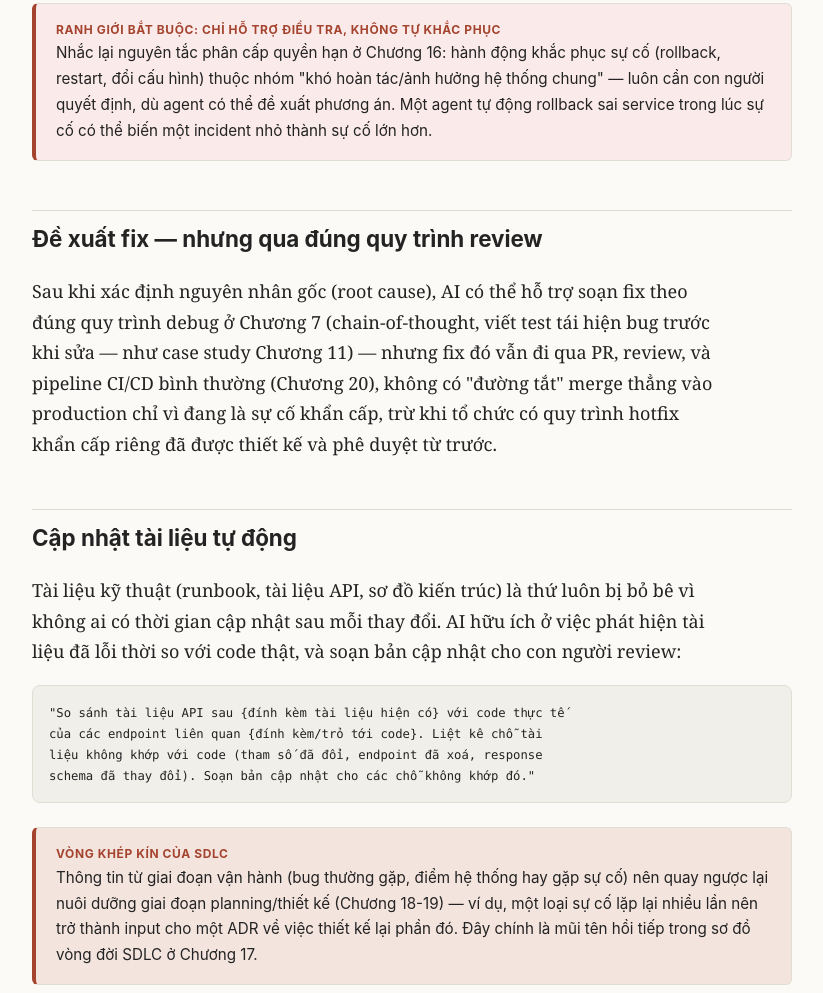
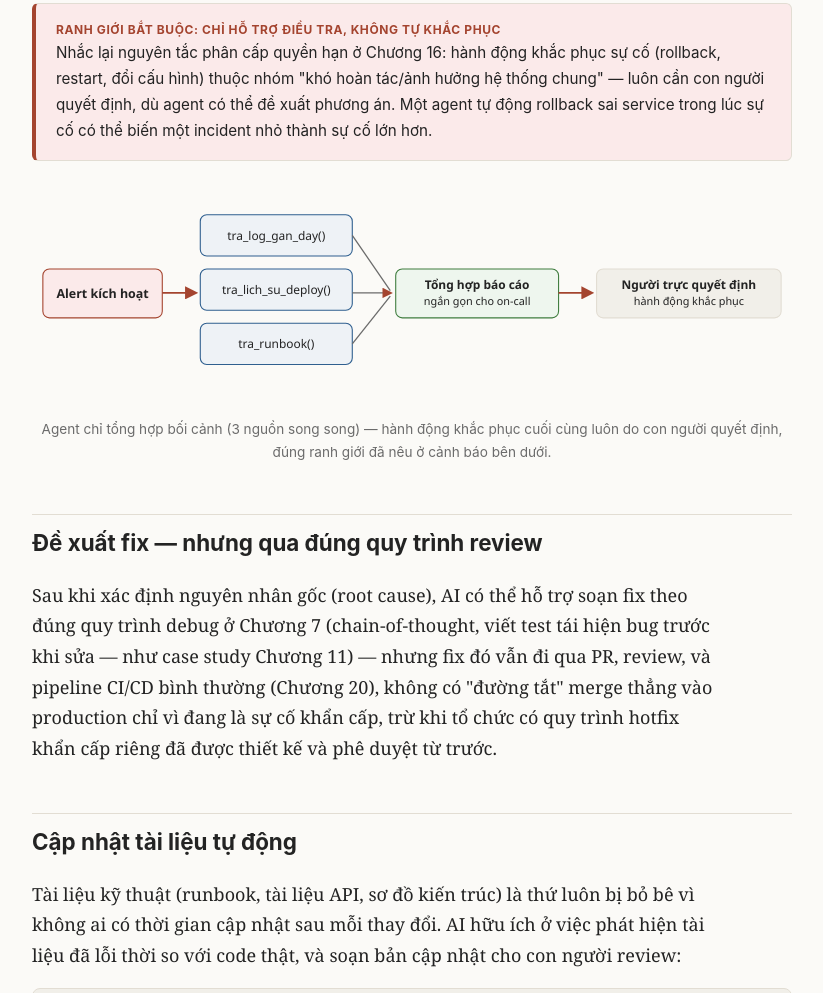
Before and after one commit to phamtuanchip/AI_book, a plain HTML site: page chapters/21-ai-trong-van-hanh-bao-tri.html in a window 1280 px wide. Shown: the part 1162-2155 px from the top of the page, without its empty margins (228-1051 px from the left). Drawn offline with Linux system fonts and the light colour scheme.

Commit message:
Enrich Chapter 21 with an incident-triage flow diagram
Co-Authored-By: Claude Sonnet 5 <noreply@anthropic.com>

```diff
--- a/chapters/21-ai-trong-van-hanh-bao-tri.html
+++ b/chapters/21-ai-trong-van-hanh-bao-tri.html
@@ -52,6 +52,48 @@ thể đề xuất phương án. Một agent tự động rollback sai service t
 nhỏ thành sự cố lớn hơn.
 </div>
 
+<figure>
+<svg viewBox="0 0 700 200" role="img" aria-label="Luồng incident triage: Alert kích hoạt agent tra log, lịch sử deploy, runbook, tổng hợp báo cáo cho người trực quyết định">
+  <g font-family="Segoe UI, Arial, sans-serif" font-size="11.5" fill="#232323">
+    <rect x="10" y="70" width="110" height="45" rx="6" fill="#fbeaea" stroke="#a4442f"/>
+    <text x="65" y="97" text-anchor="middle" font-weight="700">Alert kích hoạt</text>
+
+    <path d="M120 92 L150 92" stroke="#a4442f" stroke-width="1.5" marker-end="url(#ic1)"/>
+
+    <rect x="155" y="20" width="140" height="38" rx="6" fill="#eef2f6" stroke="#2f5f8f"/>
+    <text x="225" y="43" text-anchor="middle" font-size="11">tra_log_gan_day()</text>
+
+    <rect x="155" y="70" width="140" height="38" rx="6" fill="#eef2f6" stroke="#2f5f8f"/>
+    <text x="225" y="93" text-anchor="middle" font-size="11">tra_lich_su_deploy()</text>
+
+    <rect x="155" y="120" width="140" height="38" rx="6" fill="#eef2f6" stroke="#2f5f8f"/>
+    <text x="225" y="143" text-anchor="middle" font-size="11">tra_runbook()</text>
+
+    <path d="M295 39 L330 90" stroke="#6b6b6b" stroke-width="1.2" fill="none"/>
+    <path d="M295 92 L330 92" stroke="#6b6b6b" stroke-width="1.2" fill="none" marker-end="url(#ic1)"/>
+    <path d="M295 139 L330 95" stroke="#6b6b6b" stroke-width="1.2" fill="none"/>
+
+    <rect x="335" y="70" width="150" height="45" rx="6" fill="#eef6ee" stroke="#3f7d3f"/>
+    <text x="410" y="88" text-anchor="middle" font-weight="700" font-size="11">Tổng hợp báo cáo</text>
+    <text x="410" y="103" text-anchor="middle" font-size="10">ngắn gọn cho on-call</text>
+
+    <path d="M485 92 L515 92" stroke="#a4442f" stroke-width="1.5" marker-end="url(#ic1)"/>
+
+    <rect x="520" y="70" width="170" height="45" rx="6" fill="#f1efe9" stroke="#e2ddd3"/>
+    <text x="605" y="88" text-anchor="middle" font-weight="700" font-size="11">Người trực quyết định</text>
+    <text x="605" y="103" text-anchor="middle" font-size="10">hành động khắc phục</text>
+
+    <defs>
+      <marker id="ic1" markerWidth="8" markerHeight="8" refX="6" refY="4" orient="auto">
+        <path d="M0,0 L8,4 L0,8 z" fill="#a4442f"/>
+      </marker>
+    </defs>
+  </g>
+</svg>
+<figcaption>Agent chỉ tổng hợp bối cảnh (3 nguồn song song) — hành động khắc phục cuối cùng luôn do con
+người quyết định, đúng ranh giới đã nêu ở cảnh báo bên dưới.</figcaption>
+</figure>
+
 <h2>Đề xuất fix — nhưng qua đúng quy trình review</h2>
 
 <p>Sau khi xác định nguyên nhân gốc (root cause), AI có thể hỗ trợ soạn fix theo đúng quy trình debug ở
```
